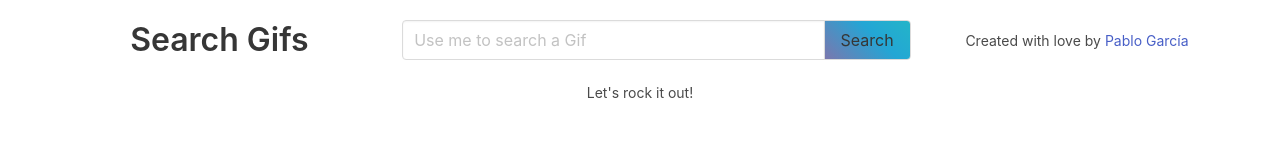
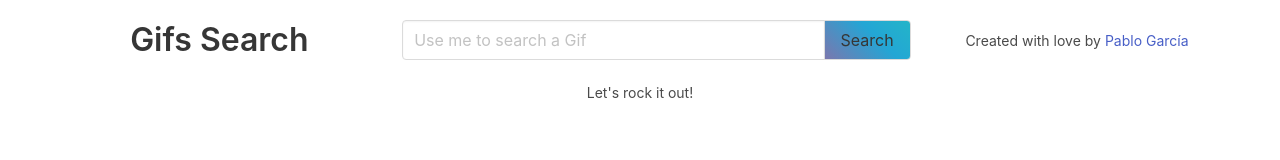
Before and after one commit to pablorgarcia/gifs-search, a React (Create React App) app: page / in a window 1280 px wide. Shown: the top 160 px of the page. Built offline with nearby package versions, Linux system fonts and the light colour scheme; no server answers.

Commit message:
app title changed

```diff
--- a/package.json
+++ b/package.json
@@ -1,5 +1,5 @@
 {
-  "name": "search-gifs",
+  "name": "gifs-search",
   "version": "0.1.0",
   "private": true,
   "dependencies": {
--- a/src/pages/Home.js
+++ b/src/pages/Home.js
@@ -21,11 +21,11 @@ export class Home extends Component {
     return (
       <div>
         <div className='header'>
-            <Title>Search Gifs</Title>
+            <Title>Gifs Search</Title>
             <div className='SearchForm-wrapper'>
               <SearchForm onResults={this._handleResults}></SearchForm>
             </div>
-            <small>Created with love by <a href='https://pablogarcia.dev/?app-search-gifs' title='Pablo García: Jr. Full-Stack Web developer'>Pablo García</a></small>
+            <small>Created with love by <a href='https://pablogarcia.dev/?app-gifs-search' title='Pablo García: Jr. Full-Stack Web developer'>Pablo García</a></small>
         </div>
         <div>
           {
```
Also changed, not shown: 2 other files (tests, documents, lock files or other folders).
